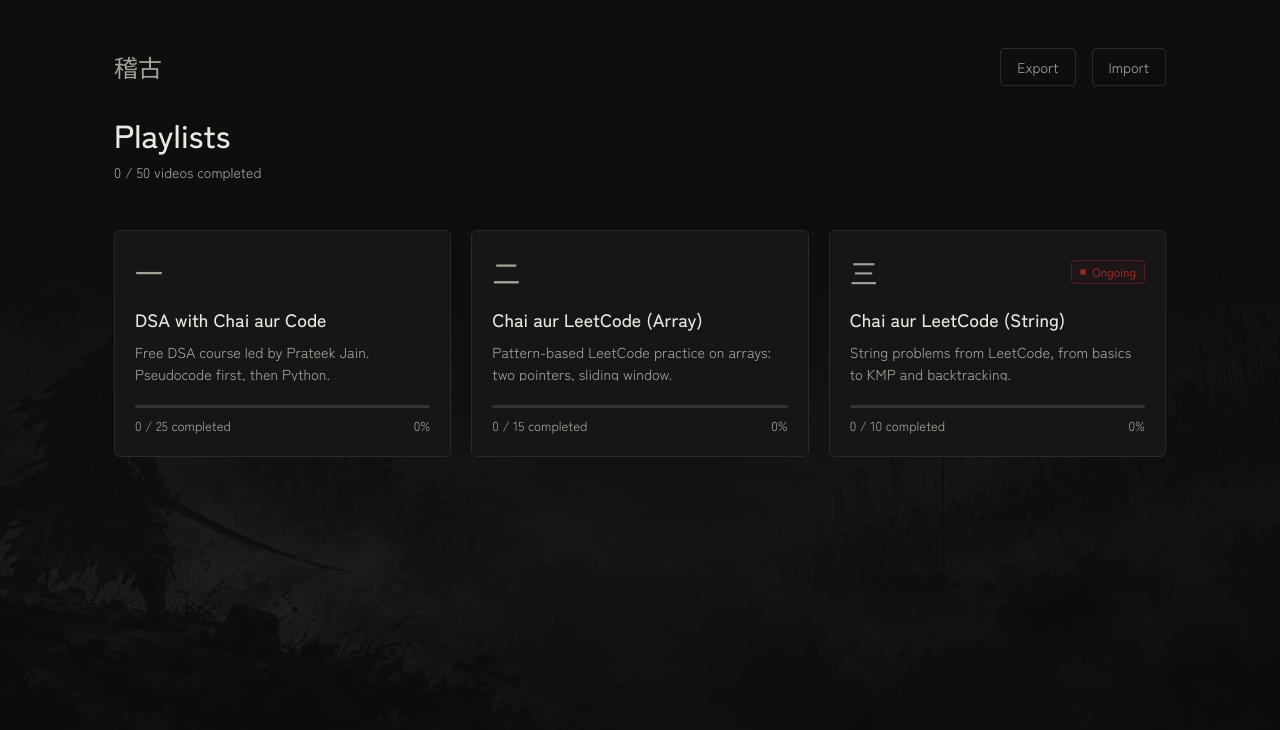
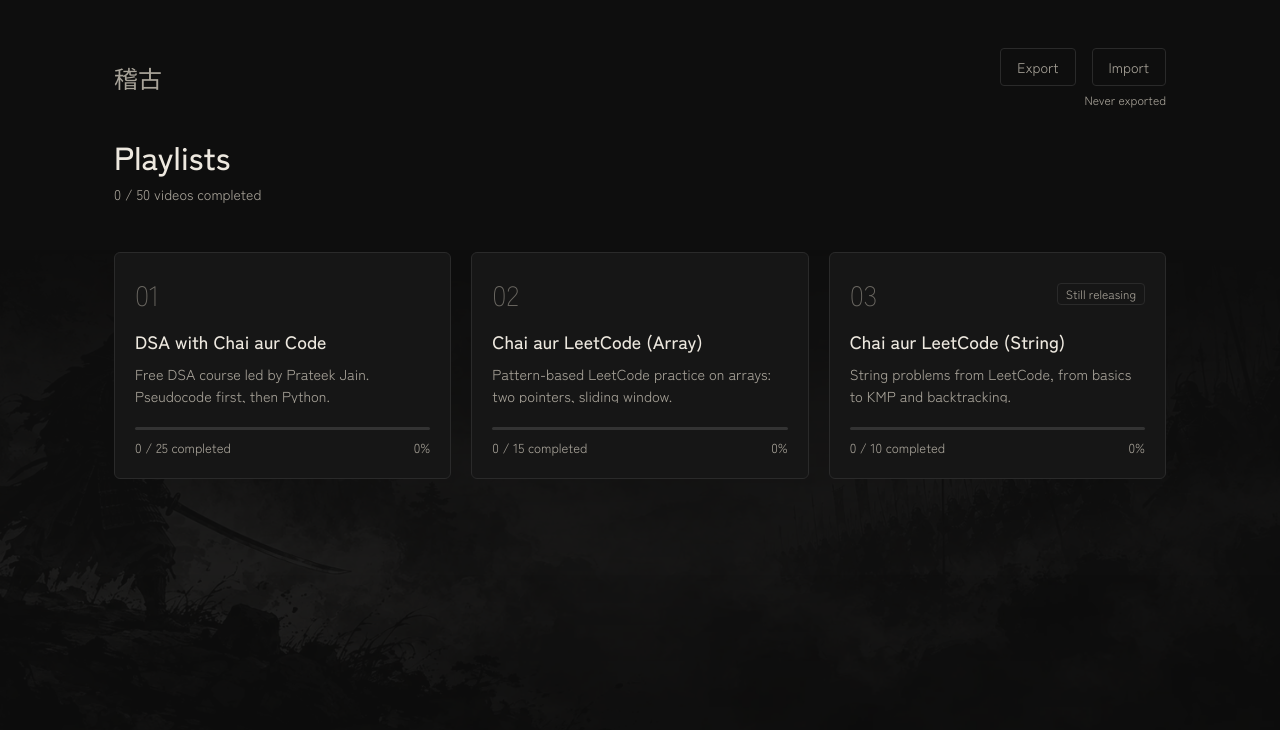
Before and after one commit to TakshPatel02/Keiko-Log, a Next.js app: page /playlists in a window 1280 px wide. Shown: the top 730 px of the page. Built offline with nearby package versions, Linux system fonts and the light colour scheme.

Commit message:
feat: improve export functionality with last exported date tracking and confirmation for lossy imports

```diff
--- a/app/playlists/page.tsx
+++ b/app/playlists/page.tsx
@@ -7,10 +7,15 @@
 import { playlists } from "@/src/data/playlists";
 import { getState, TrackerState, exportState, importState } from "@/src/lib/storage";
 
-const KANJI_NUMERALS = ["一", "二", "三", "四", "五", "六", "七", "八", "九", "十"];
-function getKanji(index: number) {
-  if (index < KANJI_NUMERALS.length) return KANJI_NUMERALS[index];
-  return (index + 1).toString();
+const LAST_EXPORTED_KEY = "keiko:lastExportedAt";
+
+function formatLastExported(isoDate: string | null): string {
+  if (!isoDate) return "Never exported";
+  const date = new Date(isoDate);
+  const diffMs = Date.now() - date.getTime();
+  if (isNaN(diffMs) || diffMs < 0) return "Never exported";
+  const diffDays = Math.floor(diffMs / (1000 * 60 * 60 * 24));
+  return `Last exported ${diffDays} day${diffDays === 1 ? "" : "s"} ago`;
 }
 
 interface PendingImport {
@@ -26,12 +31,18 @@
 
 export default function PlaylistsPage() {
   const [state, setState] = useState<TrackerState | null>(null);
+  const [lastExportedAt, setLastExportedAt] = useState<string | null>(null);
   const [pendingImport, setPendingImport] = useState<PendingImport | null>(null);
+  const [replaceConfirmText, setReplaceConfirmText] = useState("");
   const [notification, setNotification] = useState<NotificationState | null>(null);
   const fileInputRef = useRef<HTMLInputElement>(null);
 
   useEffect(() => {
     setState(getState());
+    const stored = localStorage.getItem(LAST_EXPORTED_KEY);
+    if (stored) {
+      setLastExportedAt(stored);
+    }
   }, []);
 
   // Auto-dismiss notification after 4 seconds
@@ -48,7 +59,7 @@
     const handleKeyDown = (e: KeyboardEvent) => {
       if (e.key === "Escape") {
         if (pendingImport) {
-          setPendingImport(null);
+          handleCancelImport();
         } else if (notification) {
           setNotification(null);
         }
@@ -65,13 +76,25 @@
       const url = URL.createObjectURL(blob);
       const a = document.createElement("a");
       a.href = url;
-      a.download = "keiko-progress.json";
+
+      const d = new Date();
+      const yyyy = d.getFullYear();
+      const mm = String(d.getMonth() + 1).padStart(2, "0");
+      const dd = String(d.getDate()).padStart(2, "0");
+      const filename = `keiko-progress-${yyyy}-${mm}-${dd}.json`;
+      a.download = filename;
+
       a.click();
       URL.revokeObjectURL(url);
+
+      const nowIso = d.toISOString();
+      localStorage.setItem(LAST_EXPORTED_KEY, nowIso);
+      setLastExportedAt(nowIso);
+
       setNotification({
         type: "success",
         title: "Progress exported",
-        message: "keiko-progress.json has been downloaded.",
+        message: `${filename} has been downloaded.`,
       });
     } catch {
       setNotification({
@@ -101,6 +124,7 @@
             (item: any) => item && typeof item === "object" && item.completedAt
           ).length;
 
+          setReplaceConfirmText("");
           setPendingImport({
             rawContent: content,
             incomingCompletedCount: completedCount,
@@ -131,6 +155,7 @@
     if (!pendingImport) return;
     const ok = importState(pendingImport.rawContent);
     setPendingImport(null);
+    setReplaceConfirmText("");
 
     if (ok) {
       setState(getState());
@@ -150,6 +175,7 @@
 
   const handleCancelImport = () => {
     setPendingImport(null);
+    setReplaceConfirmText("");
   };
 
   if (!state) {
@@ -176,6 +202,13 @@
     };
   });
 
+  const isLossyImport =
+    pendingImport !== null && pendingImport.incomingCompletedCount < totalCompleted;
+  const removedCount = isLossyImport
+    ? totalCompleted - pendingImport.incomingCompletedCount
+    : 0;
+  const canConfirmImport = !isLossyImport || replaceConfirmText === "REPLACE";
+
   return (
     <div className="relative min-h-dvh bg-bg text-text pb-20">
       {/* Background Layer */}
@@ -201,6 +234,7 @@
             <Link href="/" className="font-light text-2xl text-muted hover:text-text transition-colors">
               稽古
             </Link>
+            <div className="flex flex-col items-end gap-1.5">
               <div className="flex gap-4">
                 <button
                   onClick={handleExport}
@@ -221,6 +255,10 @@
                   onChange={handleFileSelect}
                   className="hidden"
                 />
+              </div>
+              <span className="text-xs text-muted">
+                {formatLastExported(lastExportedAt)}
+              </span>
             </div>
           </div>
 
@@ -252,12 +290,13 @@
                   className="block bg-surface border border-border rounded-md p-5 transition-all duration-150 hover:border-[#3A3A3A] motion-safe:hover:-translate-y-0.5 focus-visible:outline-none focus-visible:ring-2 focus-visible:ring-text focus-visible:ring-offset-2 focus-visible:ring-offset-bg shadow-none"
                 >
                   <div className="flex justify-between items-center mb-3">
-                    <span className="text-[1.75rem] text-muted font-light">{getKanji(index)}</span>
+                    <span className="text-[1.75rem] text-faint font-light">
+                      {String(index + 1).padStart(2, "0")}
+                    </span>
                     <div className="flex items-center gap-2">
                       {!playlist.completed && (
-                        <span className="inline-flex items-center gap-1.5 text-[0.75rem] px-2 py-0.5 rounded border border-accent/30 text-accent bg-accent/5 font-normal">
-                          <span className="w-1.5 h-1.5 rounded-full bg-accent animate-pulse" />
-                          Ongoing
+                        <span className="text-xs px-2 py-0.5 rounded border border-border text-muted font-normal">
+                          Still releasing
                         </span>
                       )}
                       {playlist.isComplete && (
@@ -332,7 +371,7 @@
                 Importing will overwrite your current learning progress and saved notes with the backup data. This action cannot be undone.
               </p>
 
-              <div className="bg-bg/90 border border-border/80 rounded p-3.5 mb-6 flex flex-col gap-2 text-xs">
+              <div className="bg-bg/90 border border-border/80 rounded p-3.5 mb-5 flex flex-col gap-2 text-xs">
                 <div className="flex justify-between items-center text-muted">
                   <span>Current completed videos:</span>
                   <span className="text-text font-medium">{totalCompleted} / {totalVideos}</span>
@@ -342,6 +381,28 @@
                   <span className="text-accent font-medium">{pendingImport.incomingCompletedCount}</span>
                 </div>
               </div>
+
+              {/* Red warning line and typing confirmation when incoming has fewer completed videos */}
+              {isLossyImport && (
+                <div className="mb-5">
+                  <div className="text-accent text-sm font-medium mb-3">
+                    This will remove {removedCount} completed videos
+                  </div>
+                  <label htmlFor="replace-input" className="block text-xs text-muted mb-1.5">
+                    Type <span className="font-mono text-text font-semibold">REPLACE</span> to confirm:
+                  </label>
+                  <input
+                    id="replace-input"
+                    type="text"
+                    value={replaceConfirmText}
+                    onChange={(e) => setReplaceConfirmText(e.target.value)}
+                    placeholder="REPLACE"
+                    autoComplete="off"
+                    autoFocus
+                    className="w-full bg-bg border border-border rounded px-3 py-2 text-sm text-text font-mono placeholder:text-faint focus-visible:outline-none focus-visible:border-[#3A3A3A] focus-visible:ring-1 focus-visible:ring-text"
+                  />
+                </div>
+              )}
 
               <div className="flex justify-end gap-3">
                 <button
@@ -353,9 +414,10 @@
                 </button>
                 <button
                   type="button"
-                  autoFocus
+                  autoFocus={!isLossyImport}
+                  disabled={!canConfirmImport}
                   onClick={handleConfirmImport}
-                  className="px-4 py-2 text-sm bg-accent text-on-accent font-medium rounded hover:bg-accent-hover transition-colors focus-visible:outline-none focus-visible:ring-2 focus-visible:ring-text focus-visible:ring-offset-2 focus-visible:ring-offset-surface cursor-pointer"
+                  className="px-4 py-2 text-sm bg-accent text-on-accent font-medium rounded hover:bg-accent-hover disabled:opacity-40 disabled:cursor-not-allowed transition-colors focus-visible:outline-none focus-visible:ring-2 focus-visible:ring-text focus-visible:ring-offset-2 focus-visible:ring-offset-surface cursor-pointer"
                 >
                   Confirm & Import
                 </button>
```
Lines whose indentation alone changed are shown as unchanged.
